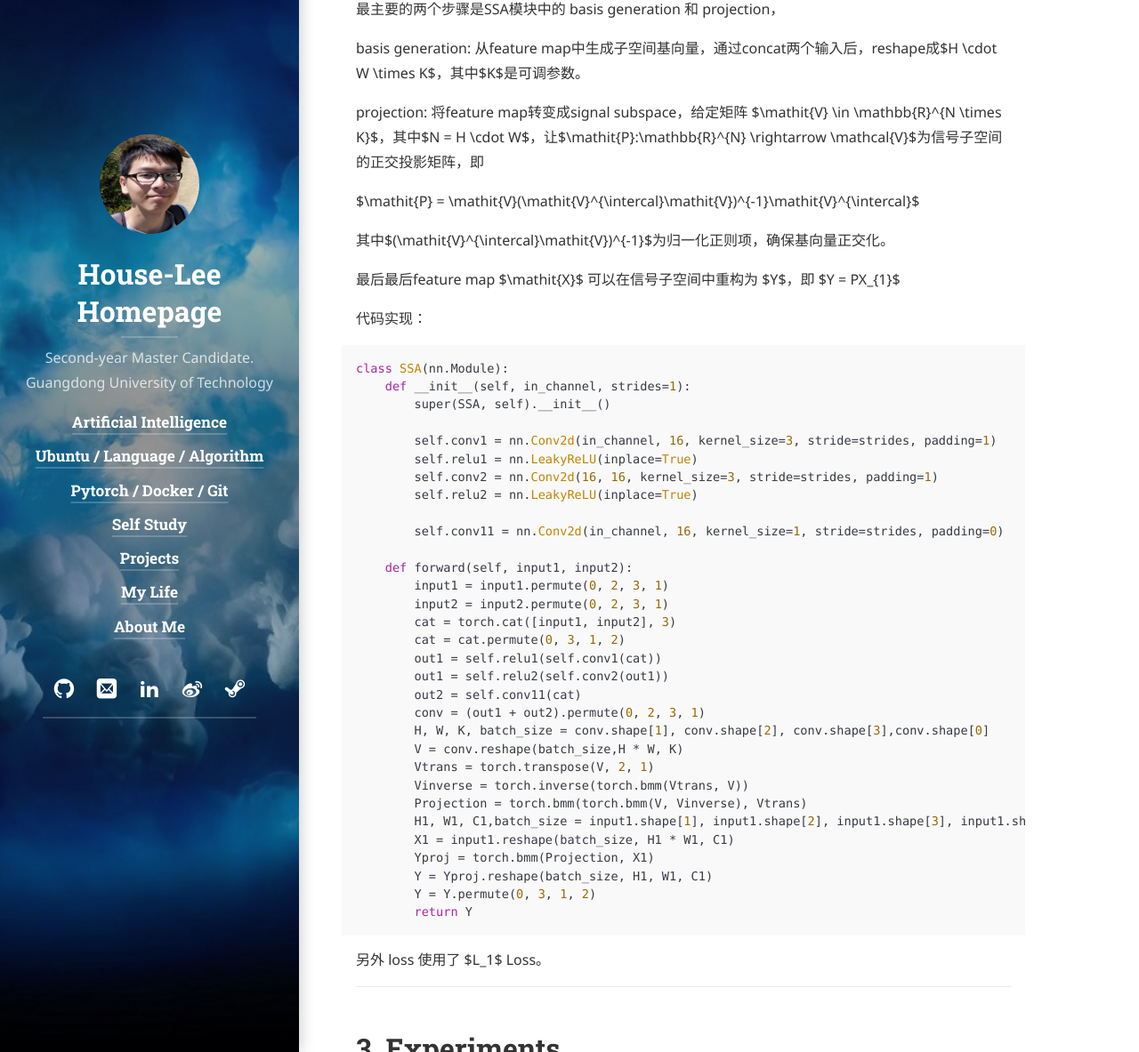
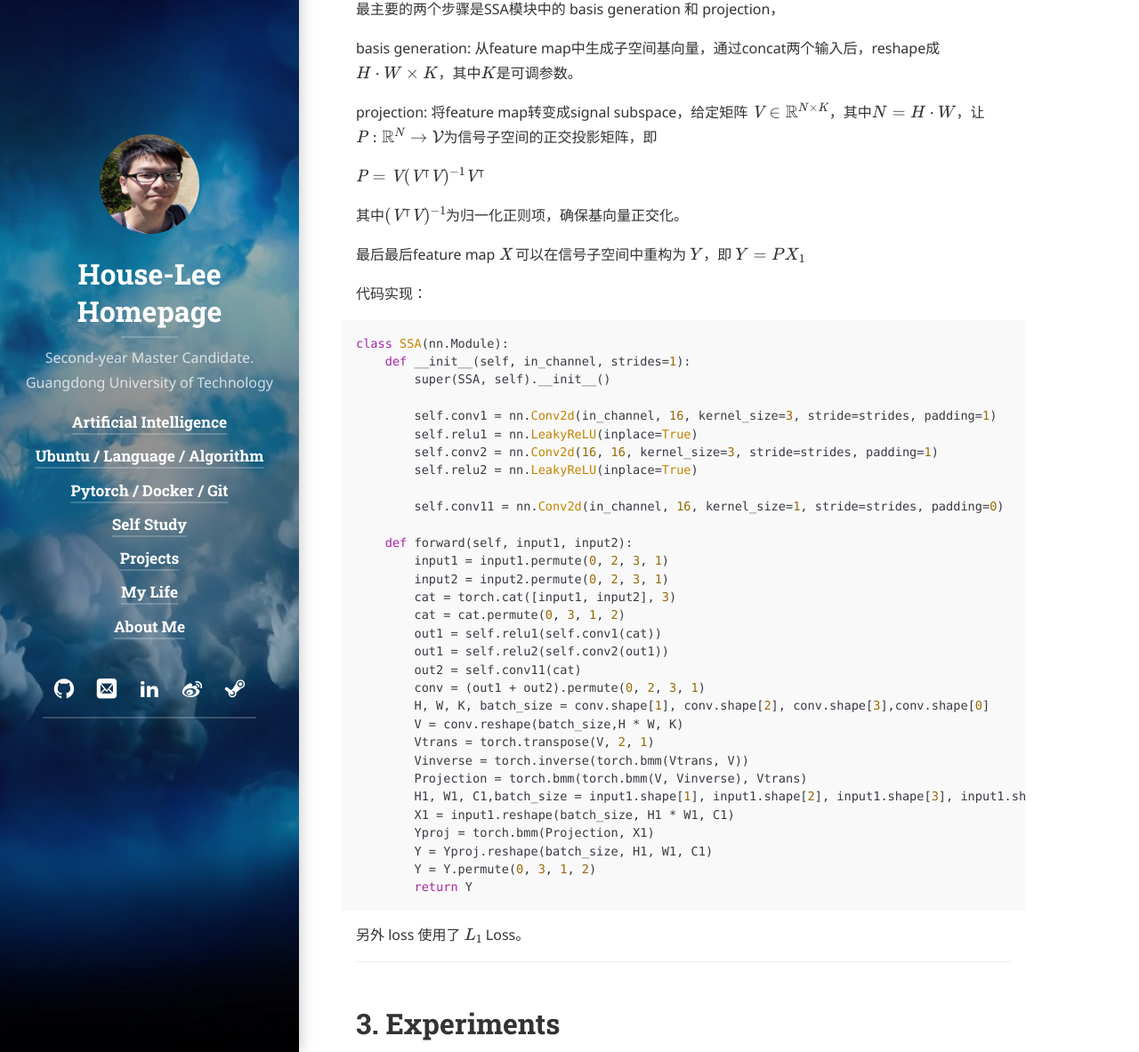
Before and after one commit to Junyang-gdut/gdut-cjy.github.io, a Jekyll site: the page built from artificial-intelligence/_posts/2021-04-15-NBNet.md, in a window 1280 px wide and 1400 px high, scrolled down 1308 px. Shown: the part 217-1400 px from the top of the window at 89% size. Built offline with Jekyll 4.4.1, drawn with Linux system fonts in a browser that asks for light colours; cached includes are drawn as plain includes; nearby versions of some CDN libraries; some web fonts are replaced; library files that are not in the unit come from our copies; comment, search, counter and statistics services are not loaded; some of the changed lines change nothing that is shown.

Commit message:
Update 2021-04-15-NBNet.md

```diff
--- a/artificial-intelligence/_posts/2021-04-15-NBNet.md
+++ b/artificial-intelligence/_posts/2021-04-15-NBNet.md
@@ -10,15 +10,19 @@
 - **Project / Code** : [NBNet](https://github.com/pminhtam/NBNet)
 
 <head>
-    <script src="https://cdn.mathjax.org/mathjax/latest/MathJax.js?config=TeX-AMS-MML_HTMLorMML" type="text/javascript"></script>
-    <script type="text/x-mathjax-config">
-        MathJax.Hub.Config({
-            tex2jax: {
-            skipTags: ['script', 'noscript', 'style', 'textarea', 'pre'],
-            inlineMath: [['$','$']]
-            }
-        });
-    </script>
+<script>
+MathJax = {
+  tex: {
+    inlineMath: [['$', '$'], ['\\(', '\\)']]
+  },
+  svg: {
+    fontCache: 'global'
+  }
+};
+</script>
+<script type="text/javascript" id="MathJax-script" async
+  src="https://cdn.jsdelivr.net/npm/mathjax@3/es5/tex-svg.js">
+</script>
 </head>
 
 ---
```
